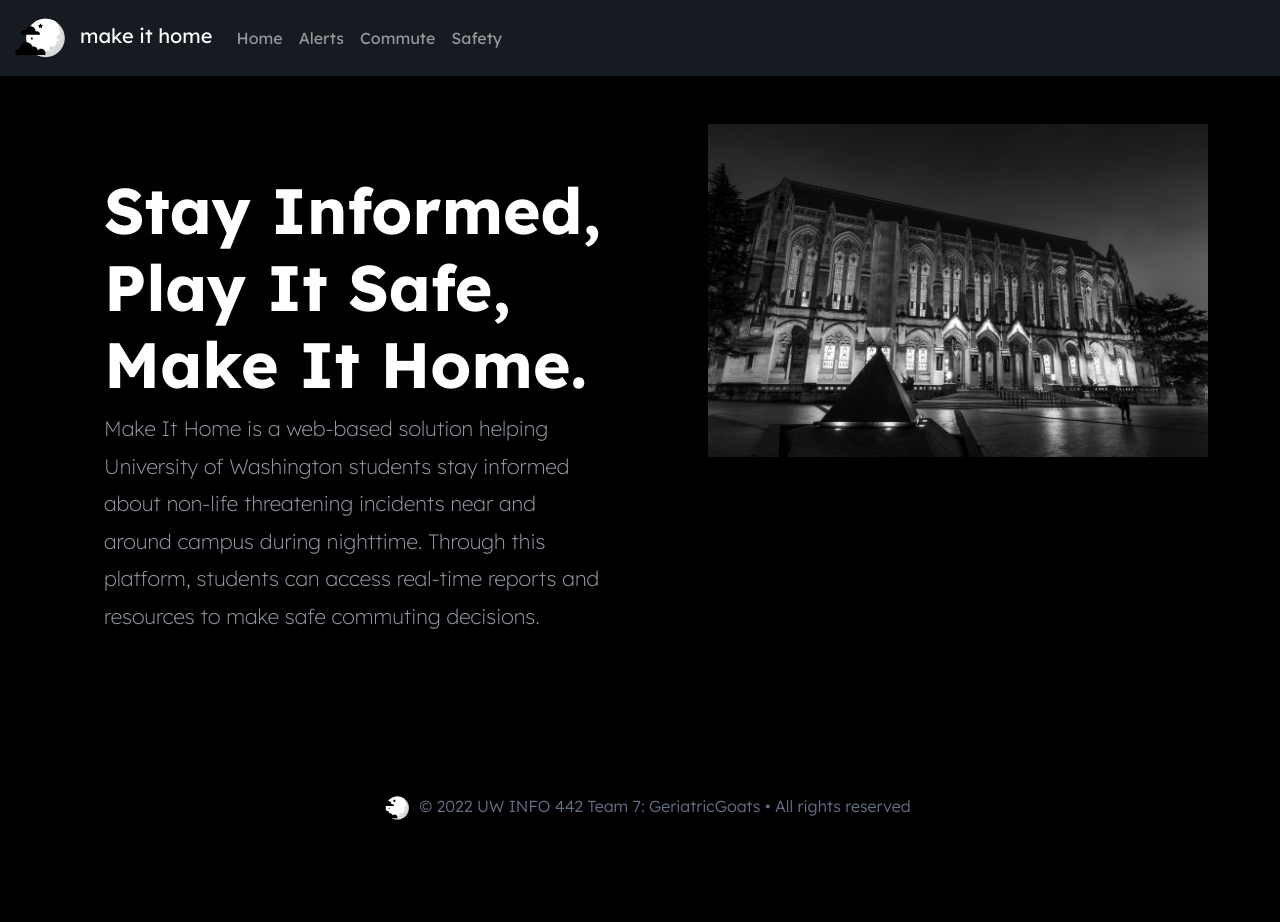
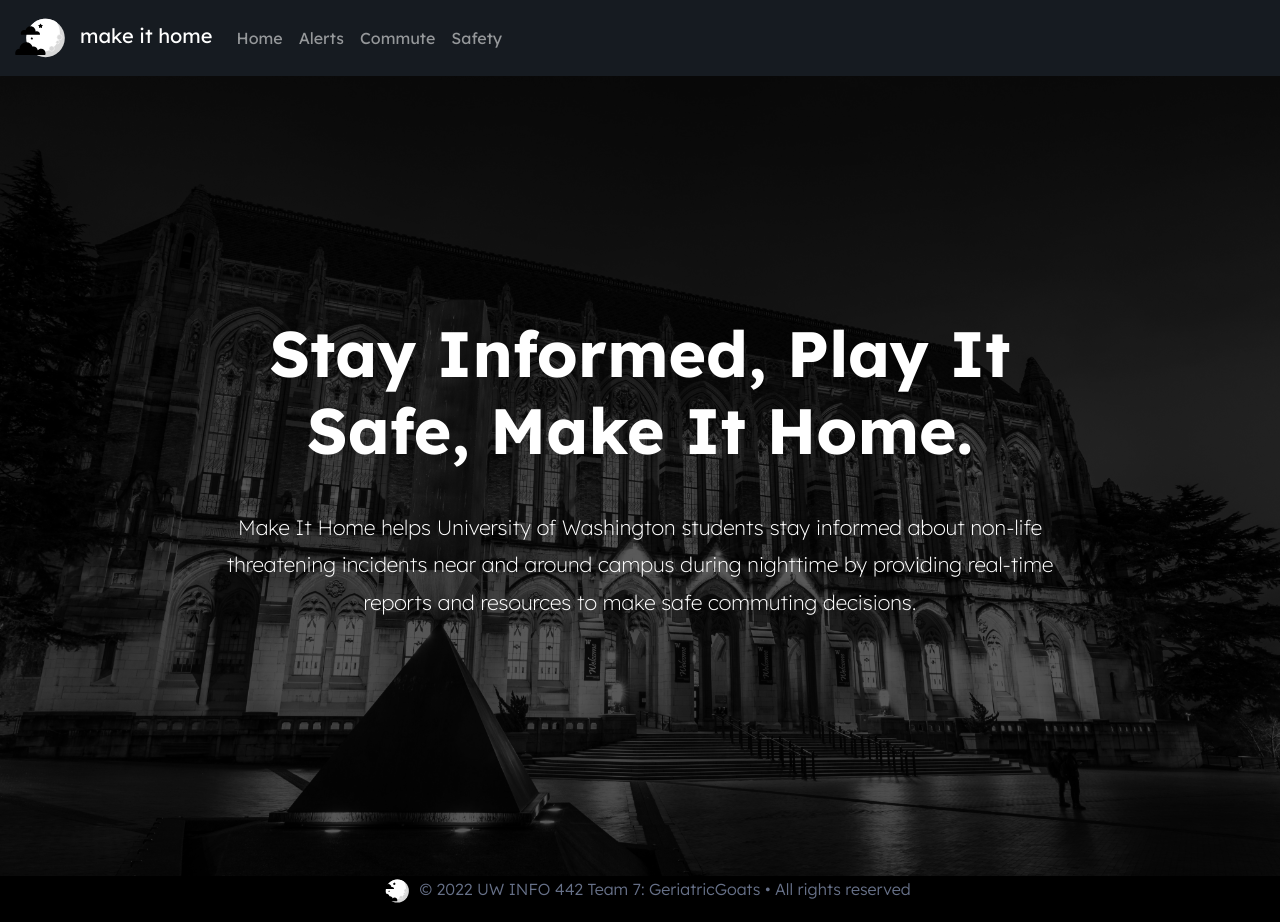
Before and after one commit to UW-INFO442-AU22/GeriatricGoats, a React (Create React App) app: page / in a window 1280 px wide. Before the commit the page ends 839 px from the top, so only its background shows below. Built offline with nearby package versions, Linux system fonts and the light colour scheme.

Commit message:
Add home page css styling

```diff
--- a/src/Home.css
+++ b/src/Home.css
@@ -1,75 +1,61 @@
 /* CSS used only for home page */
-.container {
-    max-width: 1010px;
-    margin: 0 auto;
-    padding: 2em 1em;
+.big-image {
+    height: 100vh;
+    width: 100vw;
+    position: relative;
+    background-size: cover;
+    background-position: 50% 50%;
+    background-image: url('~/public/img/suzzallo-monochrome.jpeg');
 }
 
-main {
+.overlay {
+    position: absolute;
+    height: 100%;
+    width: 100%;
+    top: 0;
+    left: 0;
+    background: rgba(0, 0, 0, 0.65);
+    color: white;
     display: flex;
-    flex-flow: column;
-}
-
-.section {
+    align-items: center;
+    justify-content: center;
+    flex-direction: column;
     text-align: center;
 }
 
-.section h1 {
+.overlay h1,
+.overlay p {
+    max-width: 400px;
+    padding: 1em 0em;
+}
+
+.overlay h1 {
     font-size: 3em;
     font-weight: 700;
 }
 
-.section p {
+.overlay p {
     font-size: 1.2em;
     font-weight: 200;
-    color: #949AA8;
-    max-width: 500px;
+    color: white;
     line-height: 1.8em;
-    margin: 3em auto;
-}
-
-figure {
-    text-align: center;
-}
-
-figure img {
-    text-align: center;
-    width: 500px;
 }
 
 /* Responsive styling */
 @media screen and (min-width: 820px) {
-    .container {
-        max-width: 1200px;
-        margin: 1em auto;
-        padding: 2em;
+
+    .overlay h1,
+    .overlay p {
+        max-width: 900px;
+        padding: 0em;
     }
 
-    /* .header {
-        display: flex;
-        justify-content: space-between;
-        flex-flow: wrap;
-        align-items: center;
-    } */
-
-    main {
-        flex-flow: row;
+    .overlay h1 {
+        font-size: 4em;
+        padding-bottom: 0.5em;
     }
 
-    .section {
-        text-align: left;
-    }
-
-    .section h1 {
-        font-size: 4em;
-    }
-
-    .section p {
+    .overlay p {
         font-size: 1.3em;
-        margin: 0 0 3em 0;
-    }
-
-    .figure img {
-        width: 120%;
     }
 }
--- a/src/Home.js
+++ b/src/Home.js
@@ -6,19 +6,16 @@ export function Home() {
     return (
         <div>
             <MakeNavBar />
-            <main className='container'>
-                <section className='section container'>
+            <div className='big-image'>
+                <div className='overlay'>
                     <h1>Stay Informed, Play It Safe, Make It Home.</h1>
                     <p>
-                        Make It Home is a web-based solution helping University of Washington students stay informed about non-life threatening incidents near and around campus during nighttime. Through this platform, students can access real-time reports and resources to make safe commuting decisions.
+                        Make It Home helps University of Washington students stay informed about non-life threatening incidents near and around campus during nighttime by providing real-time reports and resources to make safe commuting decisions.
                     </p>
-                </section>
-                <div>
-                    <figure>
-                        <img src="./img/suzzallo-monochrome.jpeg" alt="Suzzallo library at night"></img>
-                    </figure>
                 </div>
-                {/* <div>
+            </div>
+
+            {/* <div>
                 <section className='hero container'>
                     <h1>Our Mission</h1>
                     <p className='home-text'>
@@ -26,7 +23,6 @@ export function Home() {
                     </p>
                 </section>
                 </div> */}
-            </main>
         </div>
     )
 }
```
